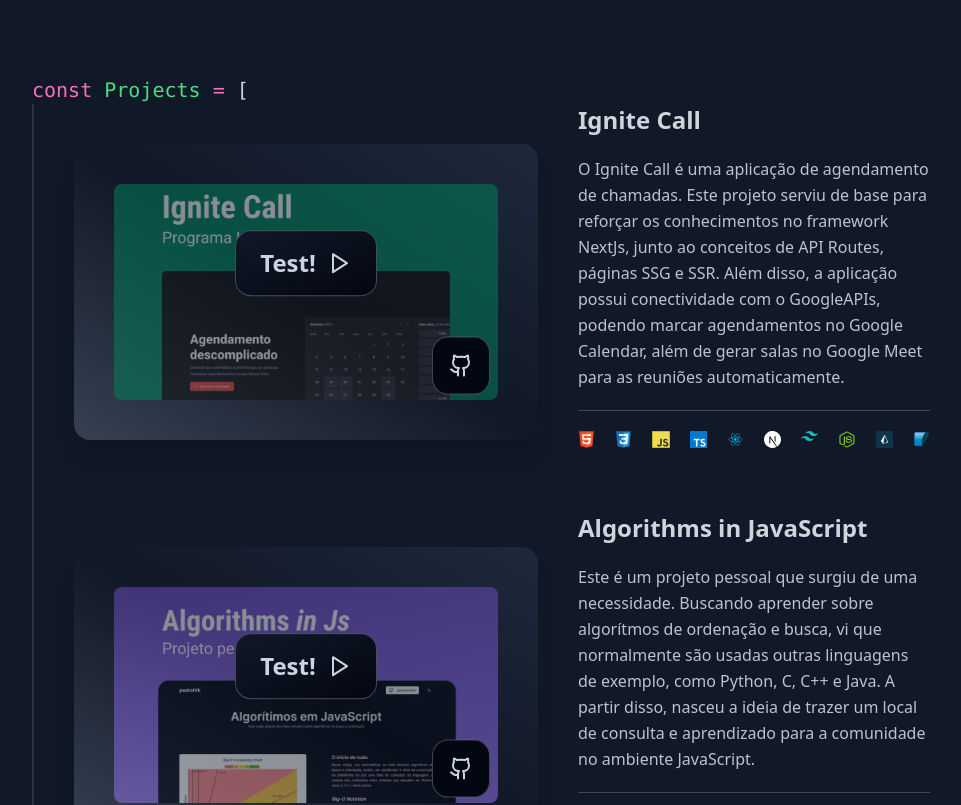
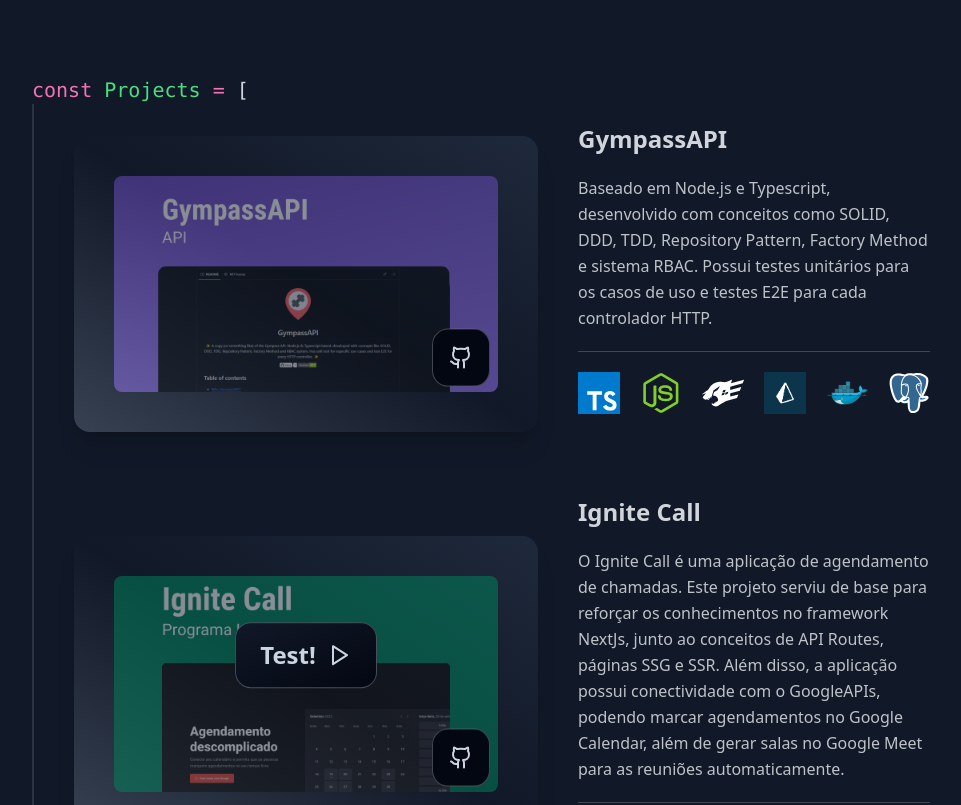
Before and after one commit to pedrohenrikle/portfolio, a Next.js app: page / in a window 1280 px wide. Shown: the part 940-1745 px from the top of the page, without its empty margins (128-1089 px from the left). Built offline with nearby package versions, Linux system fonts and the light colour scheme.

Commit message:
docs: add project

```diff
--- a/src/components/Projects/Project.tsx
+++ b/src/components/Projects/Project.tsx
@@ -8,6 +8,7 @@
 import igniteShop from './images/igniteshop.png'
 import polls from './images/polls.png'
 import algorithmInJs from './images/algorithminjs.png'
+import gympassApi from './images/gympassapi.png'
 import { Github, Play } from 'lucide-react'
 
 /* eslint-disable @next/next/no-img-element */
@@ -23,6 +24,16 @@
 export const ProjectsList = [
   {
     id: 1,
+    name: 'GympassAPI',
+    description:
+      'Baseado em Node.js e Typescript, desenvolvido com conceitos como SOLID, DDD, TDD, Repository Pattern, Factory Method e sistema RBAC. Possui testes unitários para os casos de uso e testes E2E para cada controlador HTTP.',
+    linkPreview: '',
+    linkGithub: 'https://github.com/pedrohenrikle/gympass-api',
+    imagePreview: gympassApi,
+    technologies: [4, 9, 11, 12, 13, 14],
+  },
+  {
+    id: 2,
     name: 'Ignite Call',
     description:
       'O Ignite Call é uma aplicação de agendamento de chamadas. Este projeto serviu de base para reforçar os conhecimentos no framework NextJs, junto ao conceitos de API Routes, páginas SSG e SSR. Além disso, a aplicação possui conectividade com o GoogleAPIs, podendo marcar agendamentos no Google Calendar, além de gerar salas no Google Meet para as reuniões automaticamente.',
@@ -32,7 +43,7 @@
     technologies: [1, 2, 3, 4, 5, 7, 8, 9, 12, 15],
   },
   {
-    id: 2,
+    id: 3,
     name: 'Algorithms in JavaScript',
     description:
       'Este é um projeto pessoal que surgiu de uma necessidade. Buscando aprender sobre algorítmos de ordenação e busca, vi que normalmente são usadas outras linguagens de exemplo, como Python, C, C++ e Java. A partir disso, nasceu a ideia de trazer um local de consulta e aprendizado para a comunidade no ambiente JavaScript.',
@@ -42,7 +53,7 @@
     technologies: [1, 2, 3, 4, 5, 8, 9],
   },
   {
-    id: 3,
+    id: 4,
     name: 'upload.ai',
     description:
       'O upload.ai é uma aplicação com integração a API da OpenAI para realizar requisições a IA. Aqui, podemos fazer o upload do vídeo desejado e passar um contexto para melhor precisão na resposta. Podemos (até o momento) gerar títulos de vídeos e descrições.',
@@ -52,7 +63,7 @@
     technologies: [1, 2, 3, 4, 5, 8, 9, 11, 12, 15],
   },
   {
-    id: 4,
+    id: 5,
     name: 'Polls',
     description:
       'Este é um projeto back-end do desenvolvimento de uma API para criação, votação e checagem em tempo real via WebSockets de votações.',
@@ -62,7 +73,7 @@
     technologies: [4, 9, 11, 12, 13, 14, 15],
   },
   {
-    id: 5,
+    id: 6,
     name: 'Ignite Shop',
     description:
       'O Ignite Shop é uma loja online para venda de camisetas. Este projeto serviu de base para aprender os fundamentos do framework NextJs, junto ao conceitos de API Routes, Fallback e páginas SSG e SSR 💡.',
```
Also changed, not shown: src/components/Projects/images/gympassapi.png (added).
